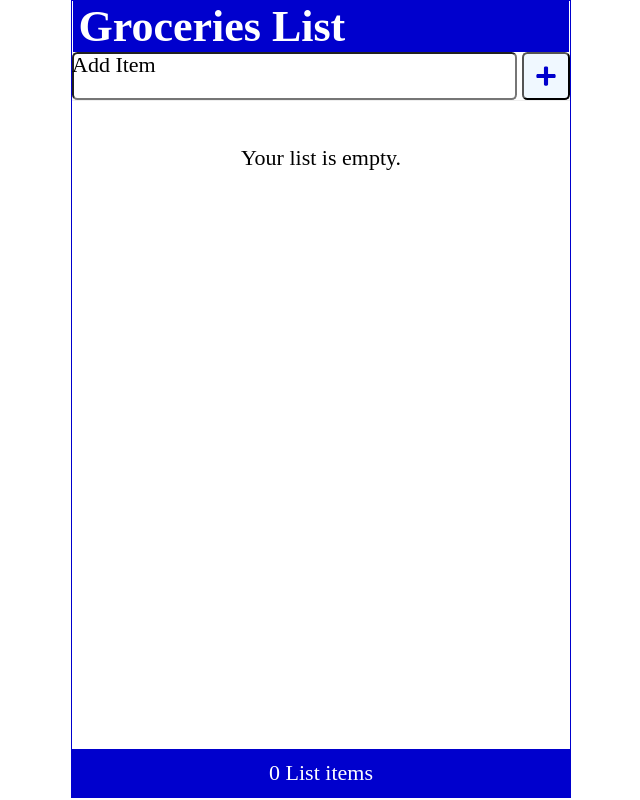
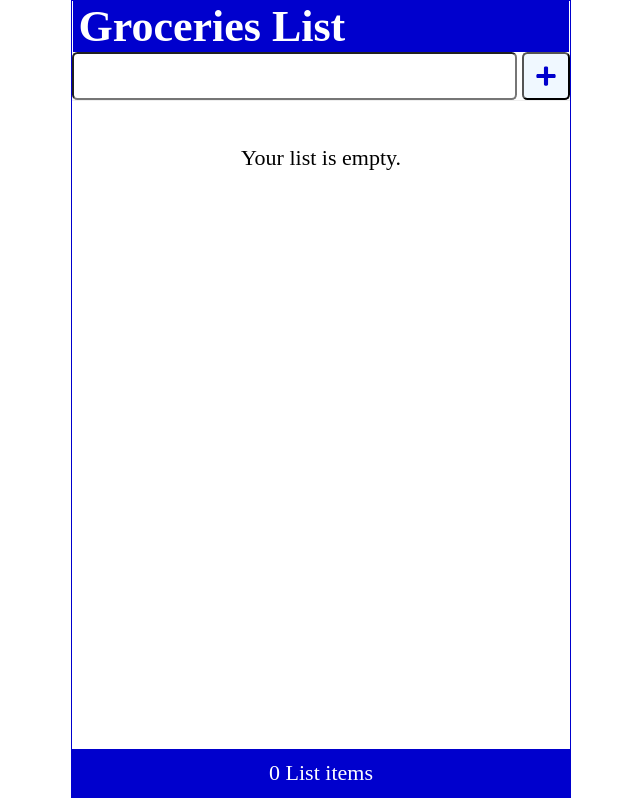
Before and after one commit to kpaccess/grocery-list-react, a React (Vite) app: page / in a window 1280 px wide. Shown: the whole page, without its empty margins (319-959 px from the left). Built offline with nearby package versions, Linux system fonts and the light colour scheme.

Commit message:
added px value to css changes

```diff
--- a/src/index.css
+++ b/src/index.css
@@ -118,7 +118,7 @@ ul li::before {
 
 .addForm label {
   position: absolute;
-  left: -99999999;
+  left: -99999999px;
 }
 
 .addForm input[type='text'] {
```
